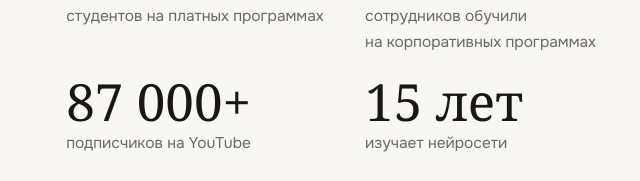
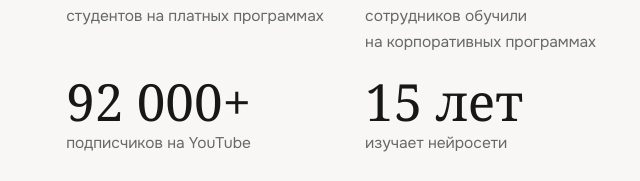
Before and after one commit to stigmatagarber/ii-videos, a plain HTML site: page mk-claude/index.html in a window 1280 px wide. Shown: the part 7702-7883 px from the top of the page, 554-1194 px from the left. Drawn offline with Linux system fonts and the light colour scheme; a web font is replaced by a local one.

Commit message:
YouTube subscribers: 92 000+
Co-Authored-By: Claude Opus 5.5 <noreply@anthropic.com>
Claude-Session: https://claude.ai/code/session_01TiggpMzx12UPgbK9ZUBLM3

```diff
--- a/mk-claude/index.html
+++ b/mk-claude/index.html
@@ -874,7 +874,7 @@ body.modal-open .vw,body.modal-open .dock{visibility:hidden}
     <ul class="facts-num">
       <li><b>6 000+</b><span>студентов на&nbsp;платных программах</span></li>
       <li><b>8 000+</b><span>сотрудников обучили на&nbsp;корпоративных программах</span></li>
-      <li><b>87 000+</b><span>подписчиков на&nbsp;YouTube</span></li>
+      <li><b>92 000+</b><span>подписчиков на&nbsp;YouTube</span></li>
       <li><b>15&nbsp;лет</b><span>изучает нейросети</span></li>
     </ul>
     <div class="clients">
```
Also changed, not shown: mk-vibe/index.html (+1 -1 lines).
